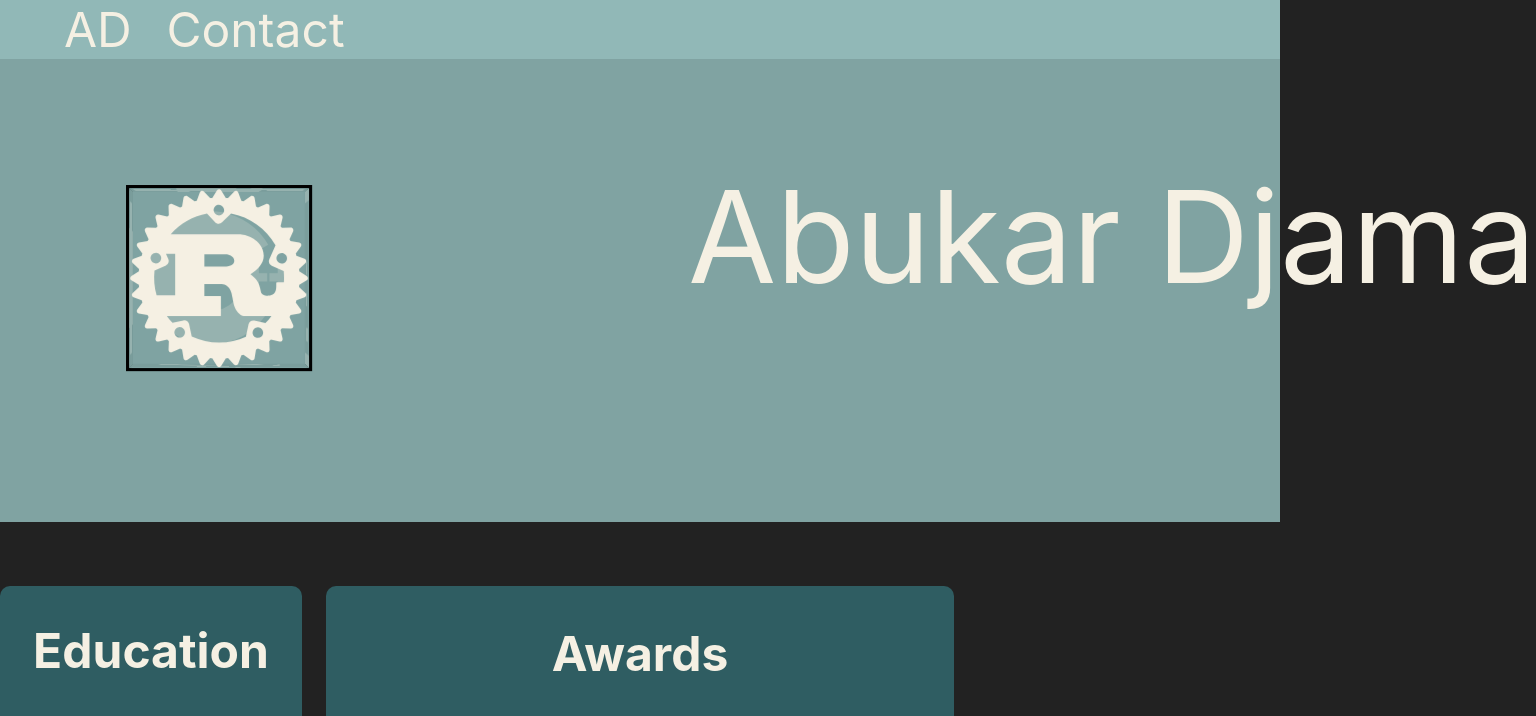
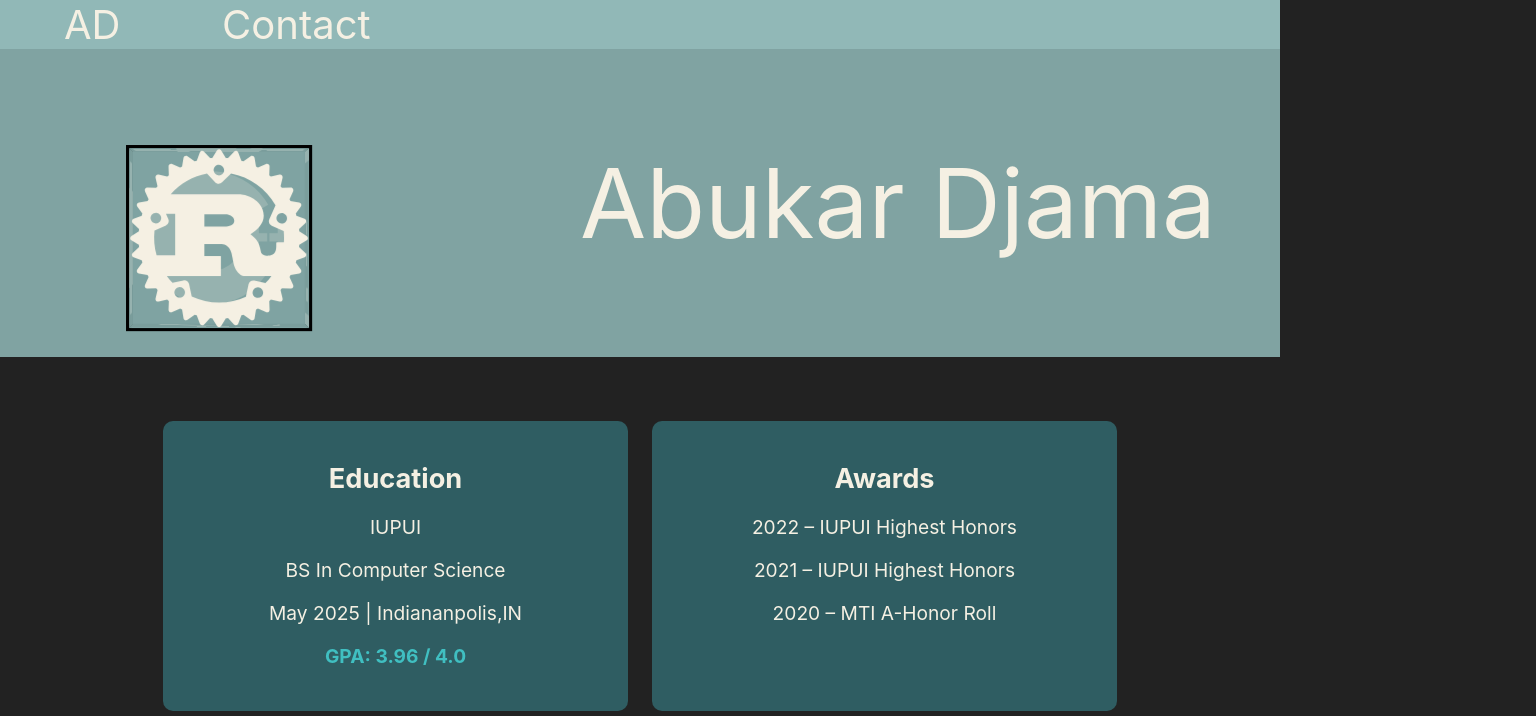
Before and after one commit to Abukar-1000/portfolio, a React (Create React App) app: page / in a window 1280 px wide. Shown: the top 716 px of the page, 1536 px wide, since content can reach past the window. Built offline with nearby package versions, Linux system fonts and the light colour scheme.

Commit message:
css is responseive

```diff
--- a/src/App.css
+++ b/src/App.css
@@ -42,7 +42,12 @@ body
 {
   color: #F5F0E3;
   background-color: #222;
+  -ms-overflow-style: none;  /* IE and Edge */
+  scrollbar-width: none;  /* Firefox */
+}
 
+body::-webkit-scrollbar {
+  display: none;
 }
 
 /* Head css  80A3A2 */
@@ -320,7 +325,7 @@ body
   line-height: 2;
   /* display: absolute; */
   border-radius: 10px;
-  /* margin-bottom: calc(var(--bottomMargin) / 2); */
+  margin-bottom: calc(var(--bottomMargin) / 2);
 }
 
 .ProjectKeyPoints
@@ -350,6 +355,7 @@ body
   /* height: inherit; */
   font-size: 1rem;
   width: 10%;
+  border: none;
   border-radius: 4px;
   background-color: rgba(0, 0, 0, 0.11);
   color: rgba(0, 0, 0, 0);
@@ -542,6 +548,189 @@ body
   }
 }
 
+/* tablet query */
+
+@media screen and (max-width: 1000px) {
+  :root {
+    --startYAngle: 0deg;
+    --startXAngle: 0deg;
+    --stopXAngle: 720deg;
+    --stopYAngle: 720deg;
+    --bottomMargin: 5%;
+    --unselected: rgba(0,0,0,.11);
+    --selected: #000;
+    --textSize: 1.5rem;
+    --nameSize: 5rem;
+    --navTxtSize: 2.5rem;
+    --projectTxtSize: 1.2rem;
+    --projectTitleSize: 1.7rem;
+    --contactLinksTxtSize: 2.4rem;
+    --cardTitleTxtSize: 1.7rem;
+
+    --languagesColumn: 1/2;
+    --languagesRow: 2;
+
+    --awardsRow: 1;
+    --awardsColumn: ;
+
+    --UnderGradCoursesRow: 2;
+    --UnderGradCoursesColumn: ;
+
+    --PersonalDescriptionRow: 3;
+    --PersonalDescriptionColumn: ;
+
+    --SideCoursesRow: 3;
+    --SideCoursesColumn: 2;
+
+    --TransitionXPos: 0;
+    --TransitionYPos: .4vh;
+  }
+  .carouselBtns
+  {
+    width: 10vw;
+  }
+  .allCards
+  {
+    grid-template-columns: repeat(2,1fr);
+  }
+  .cubeContainer
+  {
+    display: none;
+  }
+  .HeadSection
+  {
+    display: flex;
+    justify-content: center;
+    justify-items: center;
+  }
+  .MyName
+  {
+    position: static;
+  }
+  #footer
+  {
+    padding: 2vh 1vw 3vh 1vw;
+    /* position: static; */
+  }
+  .ContactLinks
+  {
+    width: 80vw !important;
+  }
+  .ConactItem
+  {
+    width: max-content;
+  }
+  .CardContainer
+  {
+    padding: 5%;
+  }
+  .navRight
+  {
+    padding-left: 5%;
+  }
+  .ProjectsContainer
+  {
+    padding-left: 0;
+    padding-top: 2vh;
+    padding-bottom: 2vh;
+  }
+  .IndexButton
+  {
+    width: 15%;
+  }
+}
+
+/* tablet query */
+
+@media screen and (max-width: 1300px) {
+  :root {
+    --startYAngle: 0deg;
+    --startXAngle: 0deg;
+    --stopXAngle: 720deg;
+    --stopYAngle: 720deg;
+    --bottomMargin: 5%;
+    --unselected: rgba(0,0,0,.11);
+    --selected: #000;
+    --textSize: 1.5rem;
+    --nameSize: 6rem;
+    --navTxtSize: 2.5rem;
+    --projectTxtSize: 1.2rem;
+    --projectTitleSize: 1.7rem;
+    --contactLinksTxtSize: 2.4rem;
+    --cardTitleTxtSize: 1.7rem;
+
+    --languagesColumn: 1/2;
+    --languagesRow: 2;
+
+    --awardsRow: 1;
+    --awardsColumn: ;
+
+    --UnderGradCoursesRow: 2;
+    --UnderGradCoursesColumn: ;
+
+    --PersonalDescriptionRow: 3;
+    --PersonalDescriptionColumn: ;
+
+    --SideCoursesRow: 3;
+    --SideCoursesColumn: 2;
+
+    --TransitionXPos: 0;
+    --TransitionYPos: .7vh;
+  }
+  .carouselBtns
+  {
+    width: 10vw;
+  }
+  .allCards
+  {
+    grid-template-columns: repeat(2,1fr);
+  }
+  .cubeContainer
+  {
+    /* display: none; */
+    /* padding-left: 2vw;
+    padding-top: -3vw; */
+    position: relative;
+    top: -4vh;
+  }
+  .HeadSection
+  {
+    display: flex;
+    align-items: center;
+    align-content: center;
+  }
+  .MyName
+  {
+    position: static;
+    padding-right: 5%;
+    width: max-content;
+  }
+  .ContactLinks
+  {
+    width: 60vw;
+  }
+  .CardContainer
+  {
+    padding: 5%;
+  }
+  .navRight
+  {
+    padding-left: 5%;
+  }
+  .ProjectsContainer
+  {
+    padding-left: 0;
+    padding-top: 2vh;
+    padding-bottom: 2vh;
+  }
+  .IndexButton
+  {
+    width: 15%;
+  }
+}
+
+
+
 /* mobile query */
 @media screen and (max-width: 600px){
   :root {
@@ -579,6 +768,7 @@ body
   #footer
   {
     padding-top: 3vh;
+    padding-bottom: 5vh;
 
   }
   .cubeContainer
@@ -611,7 +801,16 @@ body
   {
     padding-left: 5%;
   }
-
+  .ProjectsContainer
+  {
+    padding-left: 0;
+    padding-top: 2vh;
+    padding-bottom: 2vh;
+  }
+  .IndexButton
+  {
+    width: 15%;
+  }
 }
 
 @media screen and (max-width: 400px){
@@ -643,10 +842,4 @@ body
     --TransitionXPos: 0;
     --TransitionYPos: .7vh;
   }
-  .ProjectsContainer
-  {
-    padding-left: 0;
-    padding-top: 2vh;
-    padding-bottom: 2vh;
-  }
 }
```
